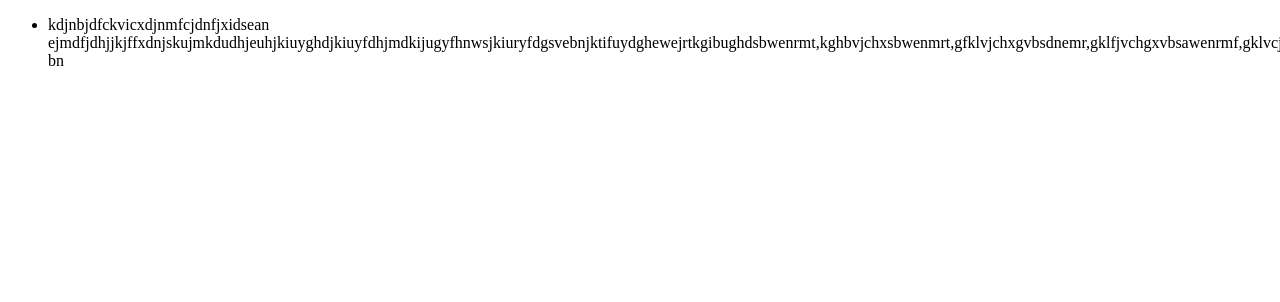
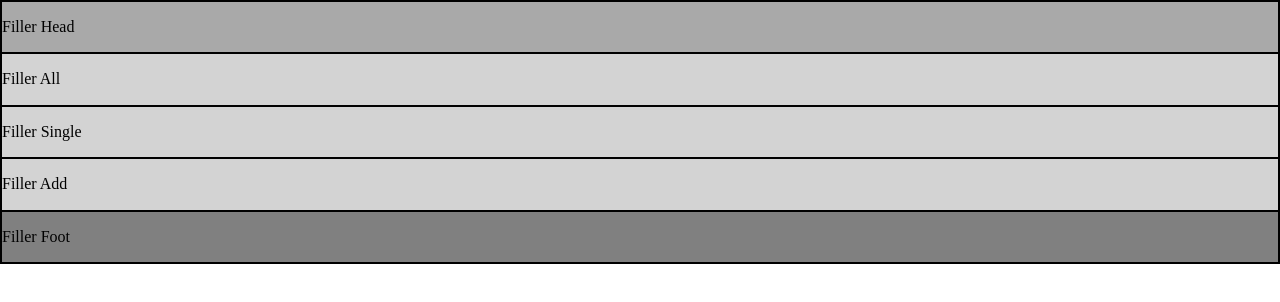
Before and after one commit to book-app-alex-rhiannon/book-client, a plain HTML site: page index.html in a window 1280 px wide. Drawn offline with nearby package versions, Linux system fonts and the light colour scheme.

Commit message:
scaffolded initial css.

```diff
--- a/css/base.css
+++ b/css/base.css
@@ -0,0 +1,3 @@
+main {
+  background-color: lightgray;
+}
--- a/css/layout.css
+++ b/css/layout.css
@@ -0,0 +1,20 @@
+.card {
+  display: flex;
+  flex-direction: row;
+  border: 1px black solid;
+}
+
+
+.deck {
+  display: flex;
+  flex-direction: column;
+  border: 1px black solid;
+}
+
+.deck footer {
+  background-color: gray;
+}
+
+.deck header {
+  background-color: darkgray;
+}
--- a/index.html
+++ b/index.html
@@ -4,18 +4,37 @@
 <head>
 
 
-  <link type="style" href="css/normalize.css" />
-  <link type="style" href="css/base.css" />
-  <link type="style" href="css/layout.css" />
-  <link type="style" href="css.module.css" />
-
+  <link rel="stylesheet" href="css/normalize.css" />
+  <link rel="stylesheet" href="css/base.css" />
+  <link rel="stylesheet" href="css/layout.css" />
+  <link rel="stylesheet" href="css/module.css" />
+  <script id="book-template" type="text/x-handlebars-template">
+    <section class="card" data-author="{{author}}">
+      <h1>{{title}}</h1>
+      <h2>{{author}}</h2>
+      <button>view details</button>
+    </section>
+  </script>
 </head>
 
 <body>
-  <ul>
-    <li> kdjnbjdfckvicxdjnmfcjdnfjxidsean ejmdfjdhjjkjffxdnjskujmkdudhjeuhjkiuyghdjkiuyfdhjmdkijugyfhnwsjkiuryfdgsvebnjktifuydghewejrtkgibughdsbwenrmt,kghbvjchxsbwenmrt,gfklvjchxgvbsdnemr,gklfjvchgxvbsawenrmf,gklvcj
-      bn </li>
-  </ul>
+  <main class="deck">
+    <header class="card">
+      <p>Filler Head</p>
+    </header>
+    <section id="all-books" class="card">
+      <p>Filler All</p>
+    </section>
+    <section id="single-book" class="card">
+      <p>Filler Single</p>
+    </section>
+    <section id="add-book" class="card">
+      <p>Filler Add</p>
+    </section>
+    <footer class="card">
+      <p>Filler Foot</p>
+    </footer>
+  </main>
 
 
 
```
